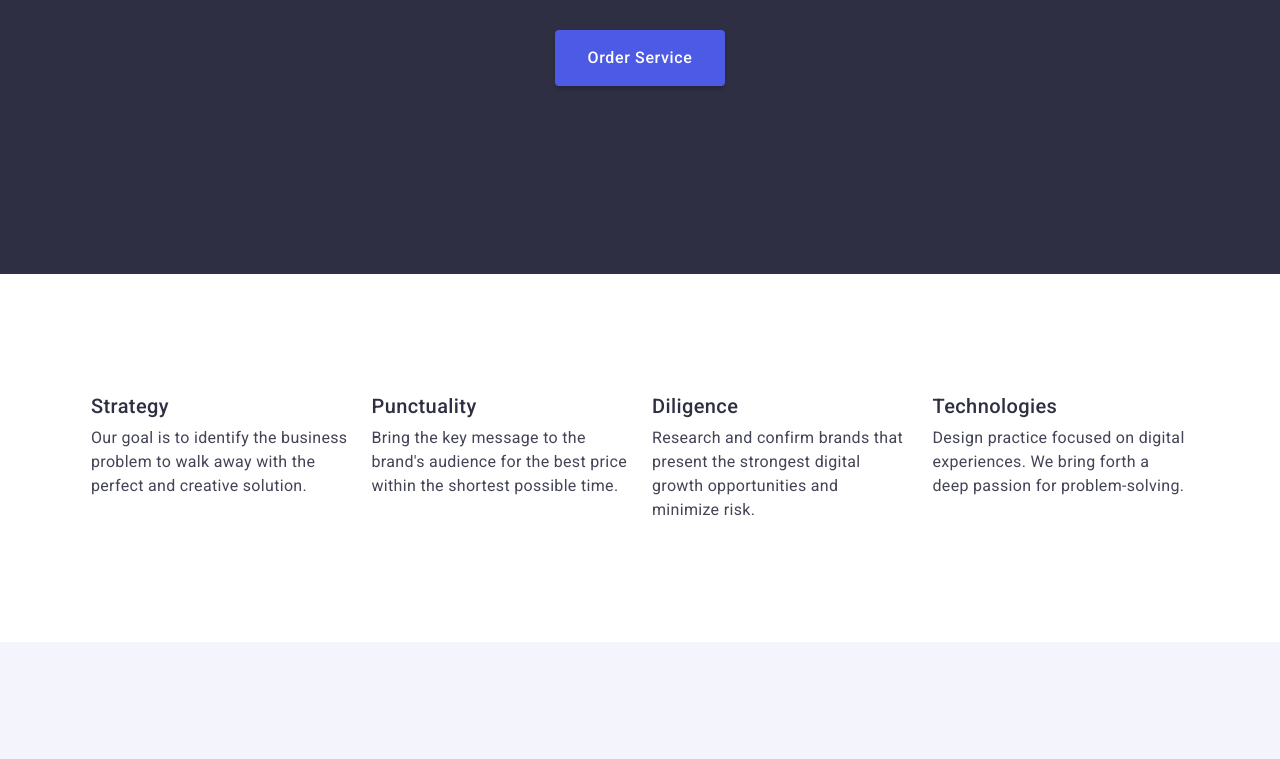
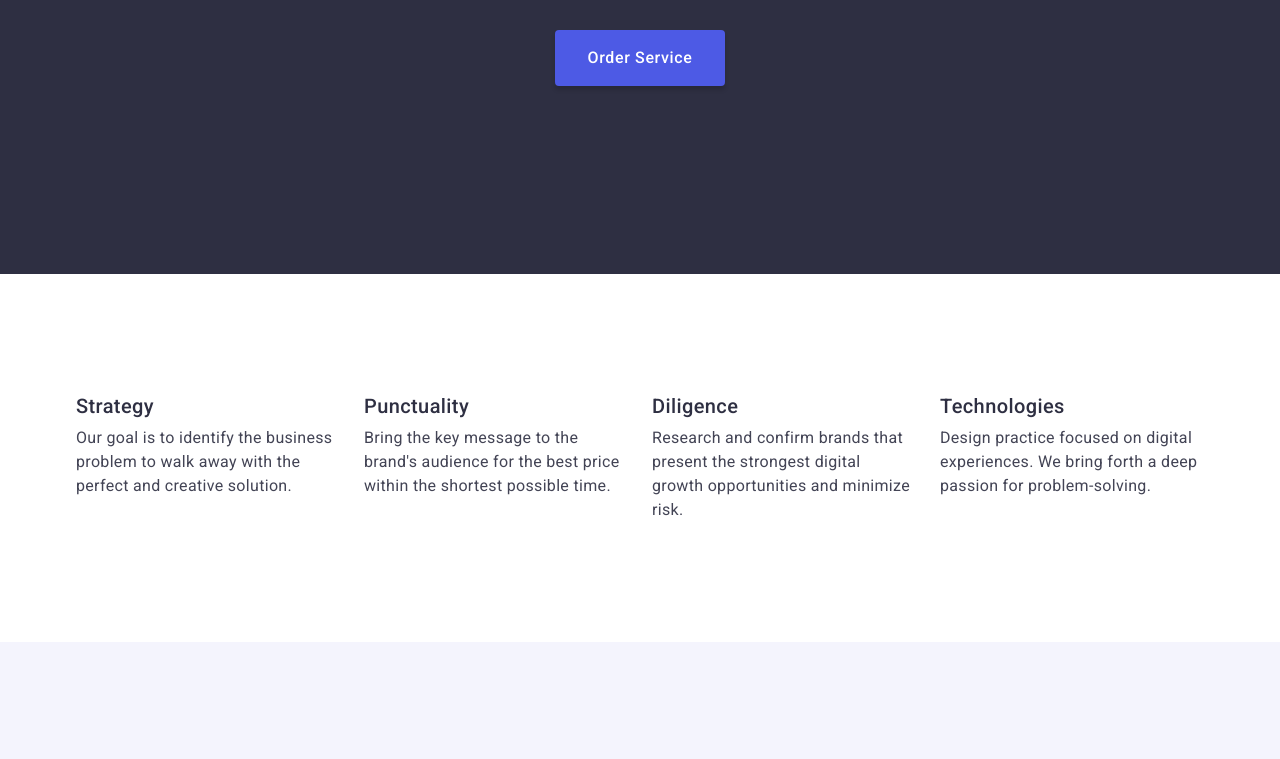
Before and after one commit to KatyaKubar/goit-markup-hw-03, a plain HTML site: page index.html in a window 1280 px wide. Shown: the part 400-1159 px from the top of the page. Drawn offline with nearby package versions, Linux system fonts and the light colour scheme.

Commit message:
Update style.css

```diff
--- a/css/styles.css
+++ b/css/styles.css
@@ -47,9 +47,8 @@ h3 {
     letter-spacing: 0.4px;
 }
 .container {
-    width: 1128px;
-    padding-left: 15px;
-    padding-right: 15px;
+    width: 1158px;
+    padding: 0 15px;
     margin: 0 auto;
 }
 .header {
```
